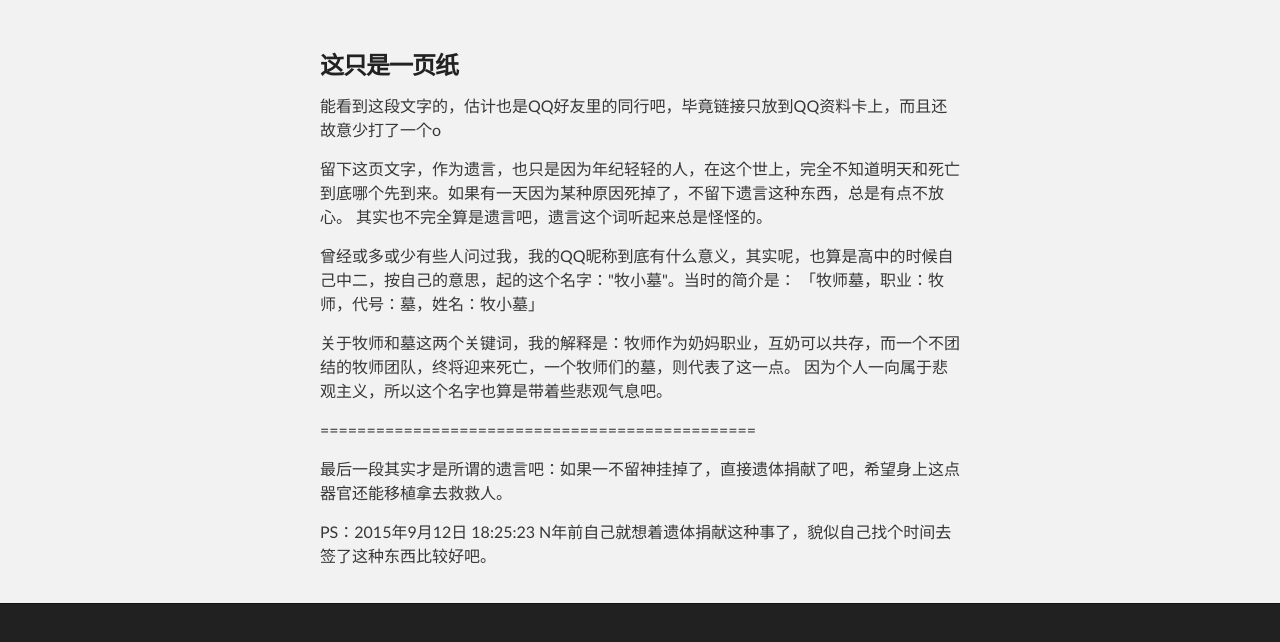
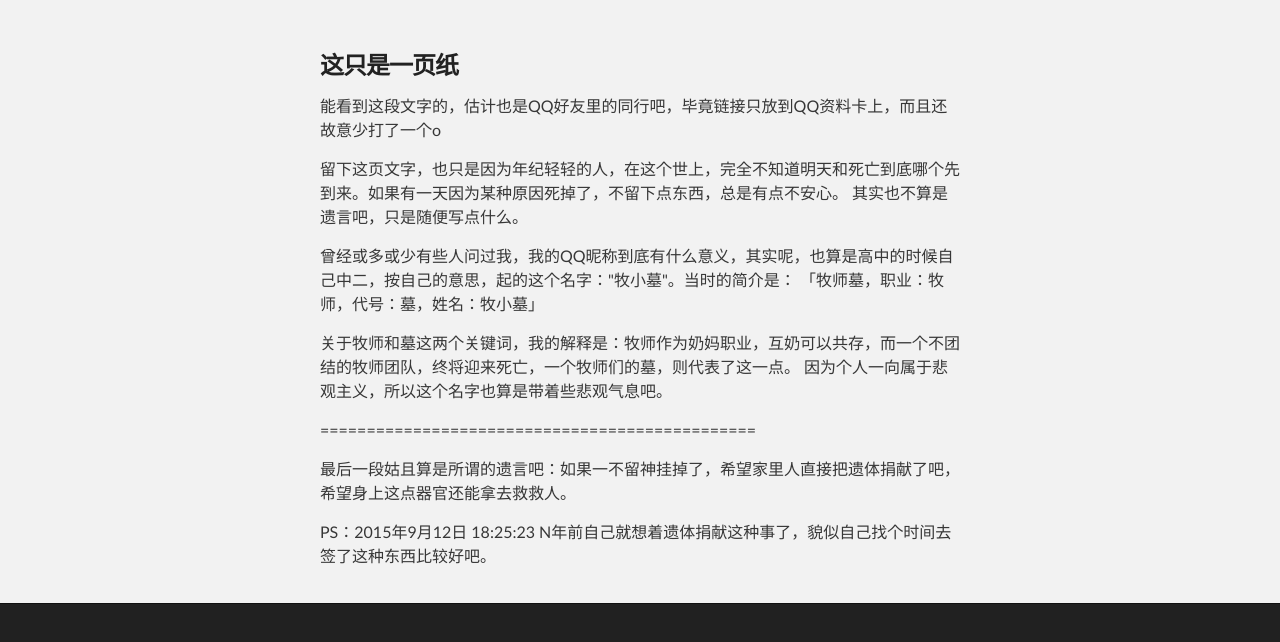
Before and after one commit to mxmxz/mxmxz.github.com, a plain HTML site: page index.html in a window 1280 px wide. Shown: the part 146-788 px from the top of the page. Drawn offline with Linux system fonts and the light colour scheme.

Commit message:
Update index.html

```diff
--- a/index.html
+++ b/index.html
@@ -35,8 +35,8 @@
         </h3>
 
           <p>能看到这段文字的，估计也是QQ好友里的同行吧，毕竟链接只放到QQ资料卡上，而且还故意少打了一个o</p>
-		  <p>留下这页文字，作为遗言，也只是因为年纪轻轻的人，在这个世上，完全不知道明天和死亡到底哪个先到来。如果有一天因为某种原因死掉了，不留下遗言这种东西，总是有点不放心。
-				 其实也不完全算是遗言吧，遗言这个词听起来总是怪怪的。</p>
+		  <p>留下这页文字，也只是因为年纪轻轻的人，在这个世上，完全不知道明天和死亡到底哪个先到来。如果有一天因为某种原因死掉了，不留下点东西，总是有点不安心。
+				 其实也不算是遗言吧，只是随便写点什么。</p>
 		  <p>曾经或多或少有些人问过我，我的QQ昵称到底有什么意义，其实呢，也算是高中的时候自己中二，按自己的意思，起的这个名字："牧小墓"。当时的简介是：
 				 「牧师墓，职业：牧师，代号：墓，姓名：牧小墓」</p>
 		  <p>关于牧师和墓这两个关键词，我的解释是：牧师作为奶妈职业，互奶可以共存，而一个不团结的牧师团队，终将迎来死亡，一个牧师们的墓，则代表了这一点。
@@ -45,7 +45,7 @@
 		  <p></p>
 		  <p></p>
 		  <p>===============================================</p>
-		  <p>最后一段其实才是所谓的遗言吧：如果一不留神挂掉了，直接遗体捐献了吧，希望身上这点器官还能移植拿去救救人。</p>
+		  <p>最后一段姑且算是所谓的遗言吧：如果一不留神挂掉了，希望家里人直接把遗体捐献了吧，希望身上这点器官还能拿去救救人。</p>
 		  <p>PS：2015年9月12日 18:25:23 N年前自己就想着遗体捐献这种事了，貌似自己找个时间去签了这种东西比较好吧。</p>
       </section>
     </div>
```
